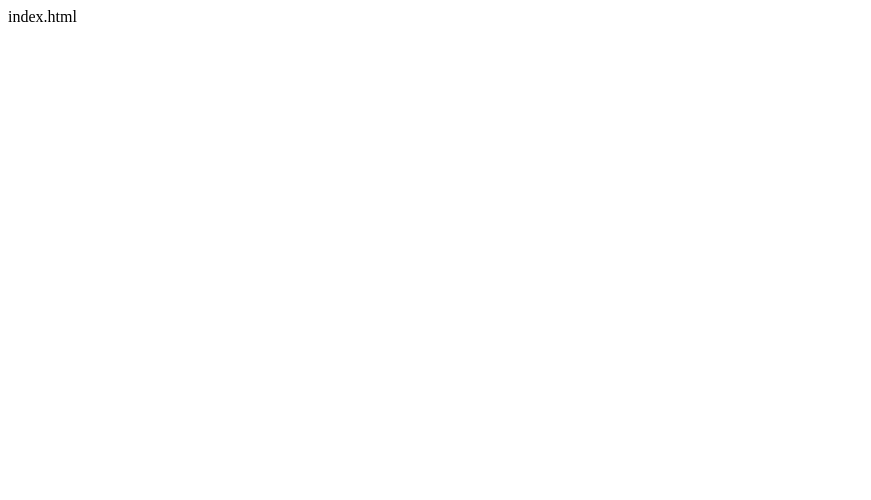
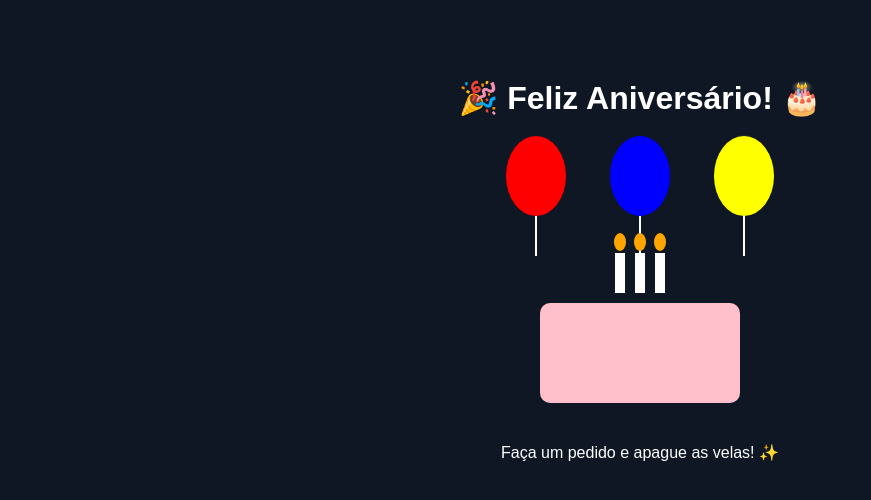
Before and after one commit to lorenasousa1602-eng/Happy-birtideu, a plain HTML site: page index.html in a window 1280 px wide. Shown: the whole page, without its empty margins (0-871 px from the left). Drawn offline with Linux system fonts and the light colour scheme.

Commit message:
index.html.text

```diff
--- a/index.html
+++ b/index.html
@@ -1 +1,88 @@
-index.html
+<!DOCTYPE html>
+<html lang="pt">
+<head>
+  <meta charset="UTF-8">
+  <title>Feliz Aniversário 🎂</title>
+  <style>
+    body {
+      background: #0f1724;
+      color: white;
+      font-family: Arial, sans-serif;
+      text-align: center;
+      padding-top: 50px;
+    }
+    .balloon {
+      width: 60px;
+      height: 80px;
+      background: red;
+      border-radius: 50% 50% 50% 50%;
+      display: inline-block;
+      margin: 20px;
+      position: relative;
+      animation: float 3s ease-in-out infinite;
+    }
+    .balloon::after {
+      content: "";
+      width: 2px;
+      height: 40px;
+      background: white;
+      position: absolute;
+      bottom: -40px;
+      left: 50%;
+      transform: translateX(-50%);
+    }
+    @keyframes float {
+      0%   { transform: translateY(0); }
+      50%  { transform: translateY(-30px); }
+      100% { transform: translateY(0); }
+    }
+    .cake {
+      width: 200px;
+      height: 100px;
+      background: pink;
+      margin: 40px auto;
+      border-radius: 10px;
+      position: relative;
+    }
+    .candle {
+      width: 10px;
+      height: 40px;
+      background: white;
+      margin: 0 5px;
+      display: inline-block;
+      position: relative;
+    }
+    .flame {
+      width: 12px;
+      height: 18px;
+      background: orange;
+      border-radius: 50%;
+      position: absolute;
+      top: -20px;
+      left: -1px;
+      animation: flicker 1s infinite;
+    }
+    @keyframes flicker {
+      0%   { transform: scale(1); opacity: 1; }
+      50%  { transform: scale(0.8); opacity: 0.7; }
+      100% { transform: scale(1); opacity: 1; }
+    }
+  </style>
+</head>
+<body>
+  <h1>🎉 Feliz Aniversário! 🎂</h1>
+  <div>
+    <div class="balloon"></div>
+    <div class="balloon" style="background:blue;"></div>
+    <div class="balloon" style="background:yellow;"></div>
+  </div>
+  <div class="cake">
+    <div style="position:absolute; top:-50px; left:50%; transform:translateX(-50%); display:flex;">
+      <div class="candle"><div class="flame"></div></div>
+      <div class="candle"><div class="flame"></div></div>
+      <div class="candle"><div class="flame"></div></div>
+    </div>
+  </div>
+  <p>Faça um pedido e apague as velas! ✨</p>
+</body>
+</html>
```
